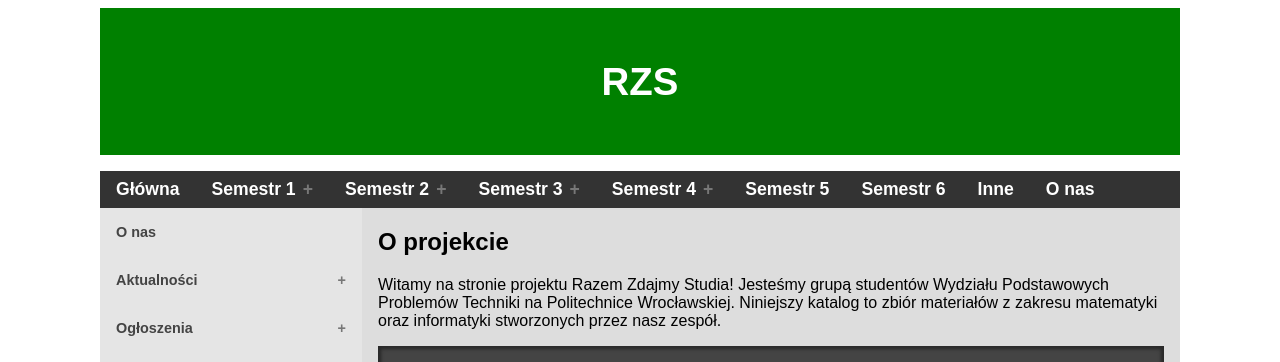
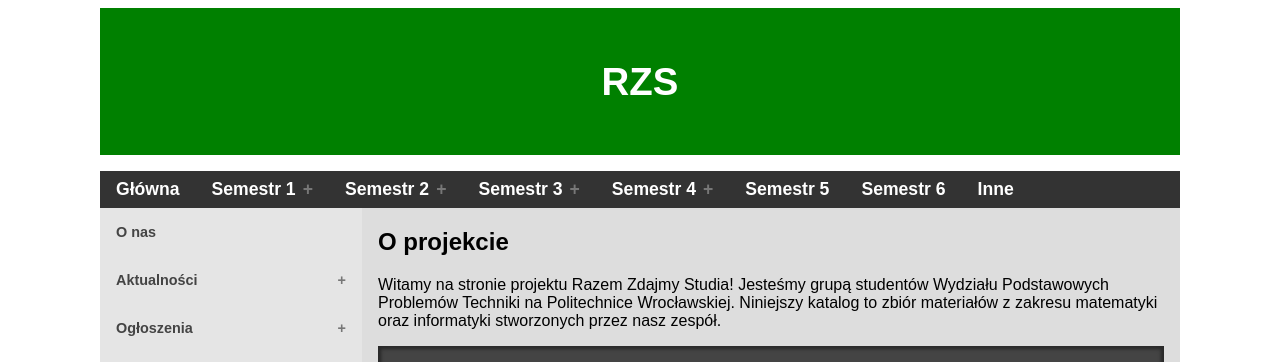
Before and after one commit to rzs-site/rzs-site.github.io, a Jekyll site: the page built from index.md, in a window 1280 px wide. Shown: the top 362 px of the page. Built offline with Jekyll 4.4.1, drawn with Linux system fonts in a browser that asks for light colours; our own code applies the rules of GitHub Pages for plain Markdown files.

Commit message:
Update main_list.yml

```diff
--- a/_data/main_list.yml
+++ b/_data/main_list.yml
@@ -30,5 +30,3 @@ toc:
     - title: Semestr 5
     - title: Semestr 6
     - title: Inne
-    - title: O nas
-      url: info/
```
